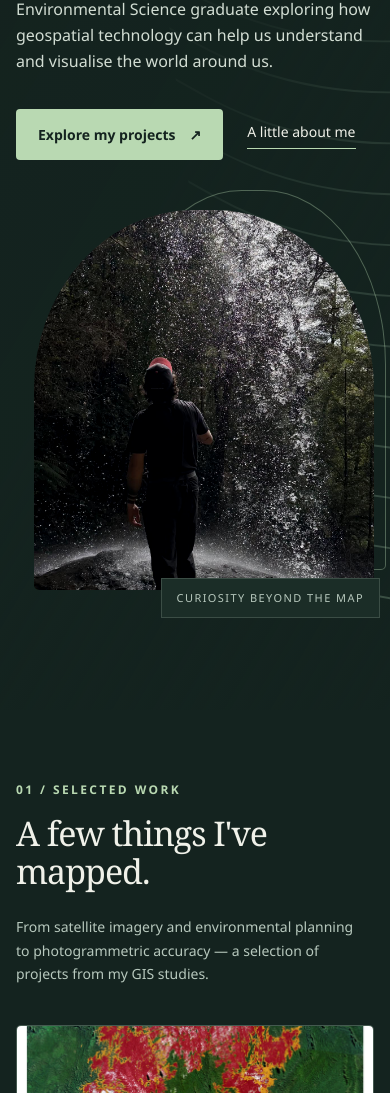
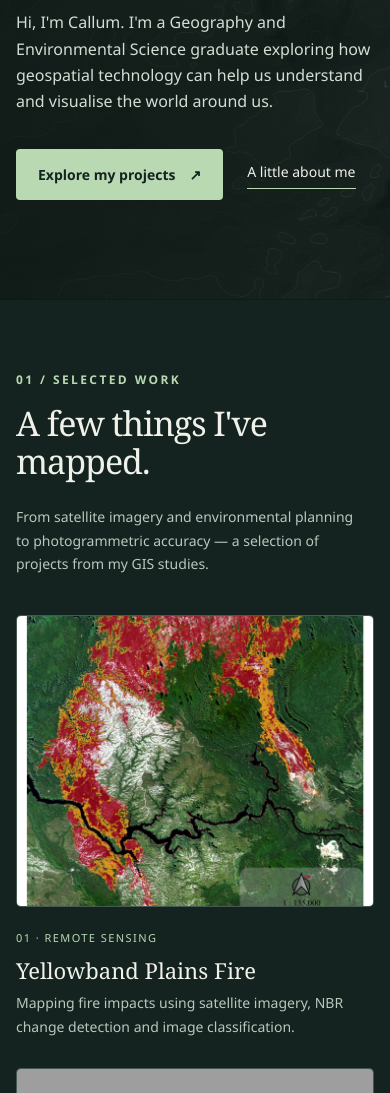
Before and after one commit to calmacfarlane/callummacfarlane, a plain HTML site: page redesign.html in a window 390 px wide. Shown: the part 443-1536 px from the top of the page. Drawn offline with Linux system fonts and the light colour scheme; grey boxes are pictures that could not be loaded.

Commit message:
Add files via upload

```diff
--- a/redesign.html
+++ b/redesign.html
@@ -44,13 +44,17 @@
     .nav .contact-link { border: 1px solid rgba(185,217,178,.5); border-radius: 30px; padding: 9px 17px; color: var(--text); }
     .nav .contact-link:hover { background: var(--accent); color: var(--bg); }
 
-    .hero { position: relative; min-height: min(760px, 89vh); display: grid; align-items: center; isolation: isolate; overflow: hidden; }
-    .hero::before { content: ""; position: absolute; inset: 0; z-index: -1;
-      background: linear-gradient(120deg, rgba(20,35,31,.97) 7%, rgba(20,35,31,.91) 47%, rgba(20,35,31,.25) 100%); }
-    .contours { position: absolute; width: 72%; height: 100%; right: -21%; top: 0; z-index: -2; opacity: .42; transform: rotate(-7deg); pointer-events: none; }
-    .hero-grid { display: grid; grid-template-columns: minmax(0, 1.15fr) minmax(270px, .85fr); gap: clamp(32px, 6vw, 100px); align-items: center; padding-block: 75px 95px; }
+    /* The Mt Ossa artwork is a real map export. Keep its labels unobstructed on desktop. */
+    .hero { position: relative; min-height: min(760px, 89vh); display: grid; align-items: center;
+      isolation: isolate; overflow: hidden; background: #172320; }
+    .hero::before { content: ""; position: absolute; inset: 0; z-index: -2; pointer-events: none;
+      background: url("ossa-background-2560.png") center center / cover no-repeat; }
+    .hero::after { content: ""; position: absolute; inset: 0; z-index: -1; pointer-events: none;
+      background: linear-gradient(90deg, rgba(14,25,22,.97) 0%, rgba(14,25,22,.90) 27%, rgba(14,25,22,.69) 45%, rgba(14,25,22,.08) 77%, rgba(14,25,22,.03) 100%); }
+    .hero-grid { display: grid; grid-template-columns: minmax(0, 680px); align-items: center;
+      padding-block: 110px 125px; }
     .eyebrow { color: var(--accent); text-transform: uppercase; font-size: 12px; font-weight: 600; letter-spacing: .2em; }
-    .hero h1 { font: 400 clamp(44px, 6.5vw, 86px)/1.08 Georgia, "Times New Roman", serif; letter-spacing: -.047em; margin: 19px 0 28px; text-wrap: balance; }
+    .hero h1 { max-width: 650px; font: 400 clamp(44px, 6.5vw, 86px)/1.08 Georgia, "Times New Roman", serif; letter-spacing: -.047em; margin: 19px 0 28px; text-wrap: balance; }
     .hero h1 em { font-style: italic; color: var(--accent); }
     .hero-lead { max-width: 570px; font-size: clamp(16px, 1.7vw, 19px); color: #d2ddd3; margin: 0 0 34px; }
     .actions { display: flex; flex-wrap: wrap; align-items: center; gap: 14px 24px; }
@@ -59,12 +63,6 @@
     .button:hover { transform: translateY(-3px); background: #d0ebc9; }
     .text-link { color: var(--text); text-decoration: none; font-size: 14px; border-bottom: 1px solid var(--accent); padding-bottom: 5px; transition: color .25s; }
     .text-link:hover { color: var(--accent); }
-    .hero-photo { position: relative; padding: 20px 0 20px 18px; }
-    .hero-photo::before { content: ""; position: absolute; width: 74%; height: 90%; right: -12px; top: 0; border: 1px solid rgba(185,217,178,.37); border-radius: 46% 46% 5px 5px; }
-    .hero-photo img { position: relative; width: 100%; height: clamp(360px, 42vw, 510px); object-fit: cover;
-      border-radius: 47% 47% 5px 5px; filter: saturate(.84) contrast(1.05); }
-    .photo-note { position: absolute; right: -6px; bottom: -8px; background: var(--surface); padding: 10px 15px; font-size: 11px;
-      letter-spacing: .13em; text-transform: uppercase; color: var(--muted); border: 1px solid var(--line); }
     .scroll-hint { position: absolute; bottom: 26px; left: max(24px, calc((100vw - var(--max))/2)); color: var(--muted); font-size: 11px; letter-spacing: .16em; text-transform: uppercase; }
 
     section { scroll-margin-top: 95px; }
@@ -114,8 +112,8 @@
     @keyframes fade-enter { from { opacity: 0; } }
 
     @media (max-width: 800px) {
-      .hero-grid { grid-template-columns: 1fr; padding-block: 70px 100px; }
-      .hero-photo { max-width: 410px; margin-inline: auto; width: 100%; }
+      .hero-grid { grid-template-columns: minmax(0, 620px); padding-block: 85px 115px; }
+      .hero::after { background: linear-gradient(90deg, rgba(14,25,22,.97) 0%, rgba(14,25,22,.83) 43%, rgba(14,25,22,.22) 100%); }
       .hero { min-height: auto; }
       .project:first-child, .project:nth-child(2) { grid-column: span 6; }
       .project-third .project-info { padding: 22px 20px 22px 0; }
@@ -128,8 +126,11 @@
       .nav a { font-size: 13px; }
       .nav .contact-link { padding: 5px 12px; }
       .hero h1 { font-size: clamp(39px, 11vw, 62px); }
-      .hero-grid { gap: 30px; }
-      .hero-photo img { height: 380px; }
+      .hero-grid { padding-block: 110px 100px; }
+      /* Keep text readable on mobile, where the map will necessarily be cropped. */
+      .hero { min-height: 610px; }
+      .hero::before { background-position: 62% center; opacity: .85; }
+      .hero::after { background: linear-gradient(90deg, rgba(14,25,22,.91), rgba(14,25,22,.72)); }
       .scroll-hint { display: none; }
       .work, .about-preview, .contact { padding-block: 65px; }
       .section-top, .contact-grid { flex-direction: column; align-items: start; }
@@ -164,18 +165,7 @@
   </header>
 
   <main id="main">
-    <section class="hero" aria-labelledby="hero-title">
-      <svg class="contours" viewBox="0 0 800 800" aria-hidden="true" focusable="false" preserveAspectRatio="xMidYMid slice">
-        <g fill="none" stroke="#a2c3a7" stroke-width="1.5">
-          <path d="M-150 90 C110 -30 230 70 320 150 S590 250 900 70"/><path d="M-150 130 C90 10 220 110 305 190 S600 290 900 110"/>
-          <path d="M-150 170 C90 50 200 150 310 230 S600 330 900 150"/><path d="M-150 210 C90 90 200 190 310 270 S600 370 900 190"/>
-          <path d="M-150 250 C90 130 200 230 310 310 S600 410 900 230"/><path d="M-150 290 C90 170 200 270 310 350 S600 450 900 270"/>
-          <path d="M-150 330 C90 210 200 310 310 390 S600 490 900 310"/><path d="M-150 370 C90 250 200 350 310 430 S600 530 900 350"/>
-          <path d="M-150 410 C90 290 200 390 310 470 S600 570 900 390"/><path d="M-150 450 C90 330 200 430 310 510 S600 610 900 430"/>
-          <path d="M-150 490 C90 370 200 470 310 550 S600 650 900 470"/><path d="M-150 530 C90 410 200 510 310 590 S600 690 900 510"/>
-          <path d="M-150 570 C90 450 200 550 310 630 S600 730 900 550"/><path d="M-150 610 C90 490 200 590 310 670 S600 770 900 590"/>
-        </g>
-      </svg>
+    <section class="hero" aria-label="Topographic artwork of Mount Ossa and Lake Macfarlane, Tasmania" aria-labelledby="hero-title">
       <div class="shell hero-grid">
         <div class="reveal">
           <p class="eyebrow">GIS · Remote sensing · RPA mapping</p>
@@ -185,10 +175,6 @@
             <a class="button" href="#work">Explore my projects <span aria-hidden="true">↗</span></a>
             <a class="text-link" href="about.html">A little about me</a>
           </div>
-        </div>
-        <div class="hero-photo reveal">
-          <img src="callum-outdoors.jpg" alt="Callum exploring a forest waterfall" fetchpriority="high">
-          <span class="photo-note">Curiosity beyond the map</span>
         </div>
       </div>
       <a class="scroll-hint" href="#work">Scroll to explore ↓</a>
```
